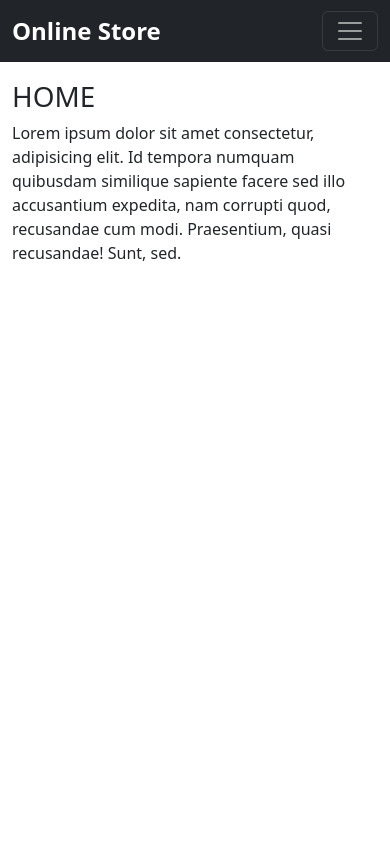
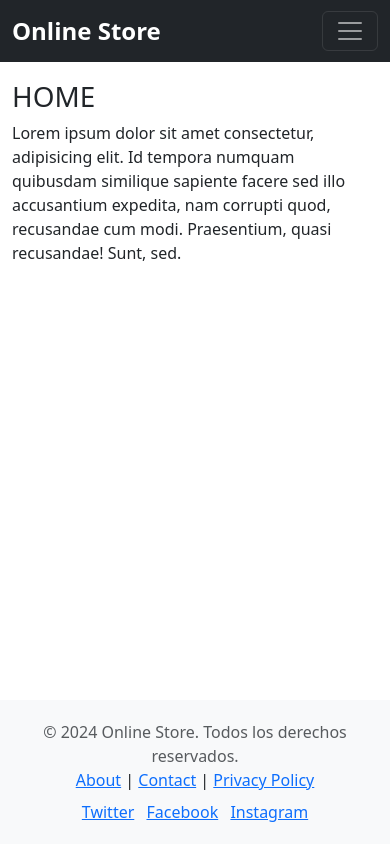
Before and after one commit to ByronGG/Online_Store_Django, a Django app: page / in a window 390 px wide. Run offline with Django 5.2, Linux system fonts and the light colour scheme.

Commit message:
Add footer and adjust layout for improved page structure and responsiveness

```diff
--- a/tasks/templates/base.html
+++ b/tasks/templates/base.html
@@ -10,6 +10,9 @@
     <style>
         body {
             padding-top: 56px; /* Ajuste para el navbar fijo */
+            display: flex;
+            flex-direction: column;
+            min-height: 100vh; /* Hace que el cuerpo ocupe al menos el 100% de la altura de la ventana */
         }
         .navbar-brand {
             font-weight: bold;
@@ -19,6 +22,12 @@
             margin-right: 15px;
             color: white;
             font-weight: bold;
+        }
+        .footer {
+            background-color: #f8f9fa;
+            padding: 20px 0;
+            margin-top: auto; /* Empuja el footer hacia abajo */
+            text-align: center;
         }
     </style>
 </head>
@@ -65,11 +74,28 @@
     </nav>
 
     <!-- Contenido Principal -->
-    <main class="container mt-4">
+    <main class="container mt-4 flex-grow-1">
         {% block content %}
         <!-- El contenido específico de cada página se insertará aquí -->
         {% endblock %}
     </main>
+
+    <!-- Footer -->
+    <footer class="footer">
+        <div class="container">
+            <span class="text-muted">© 2024 Online Store. Todos los derechos reservados.</span>
+            <br>
+            <a href="/about/">About</a> |
+            <a href="/contact/">Contact</a> |
+            <a href="/privacy-policy/">Privacy Policy</a>
+            <br>
+            <div class="social-links mt-2">
+                <a href="https://twitter.com" target="_blank" class="me-2">Twitter</a>
+                <a href="https://facebook.com" target="_blank" class="me-2">Facebook</a>
+                <a href="https://instagram.com" target="_blank">Instagram</a>
+            </div>
+        </div>
+    </footer>
 
     <!-- Bootstrap JS y dependencias -->
     <script src="https://cdn.jsdelivr.net/npm/@popperjs/core@2.11.6/dist/umd/popper.min.js"></script>
```
